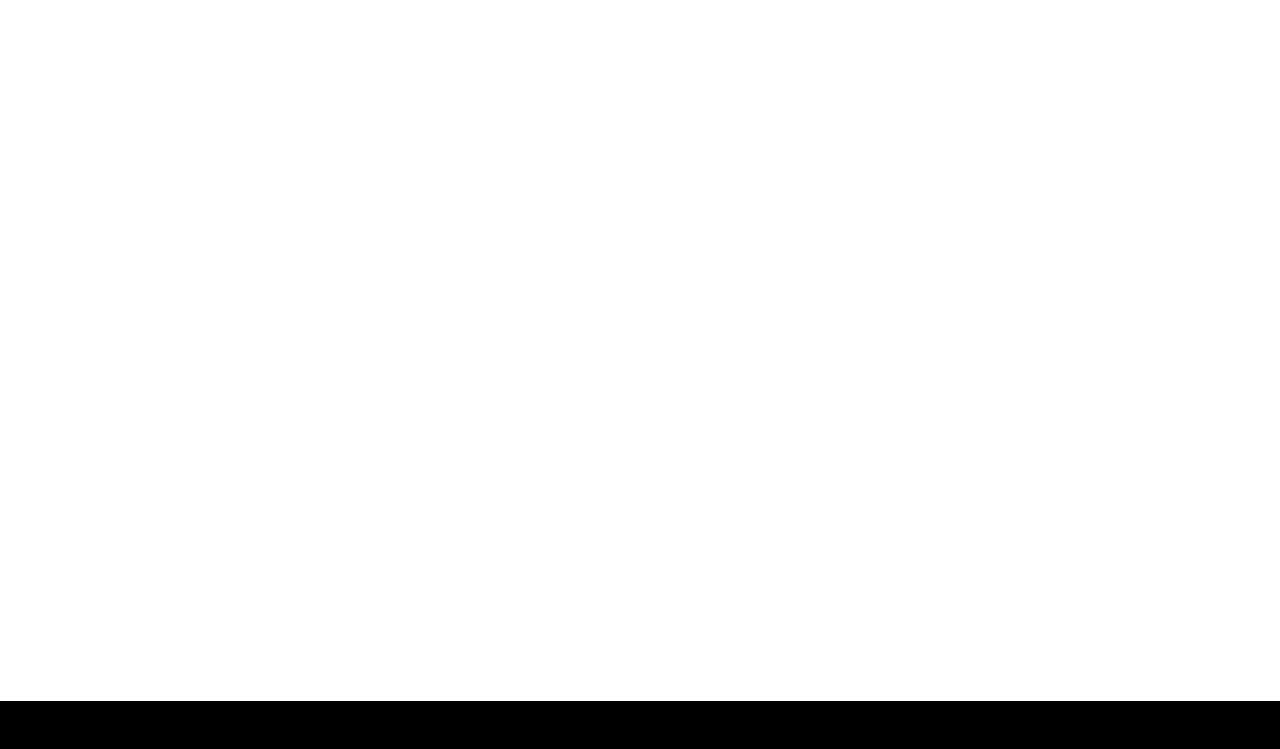
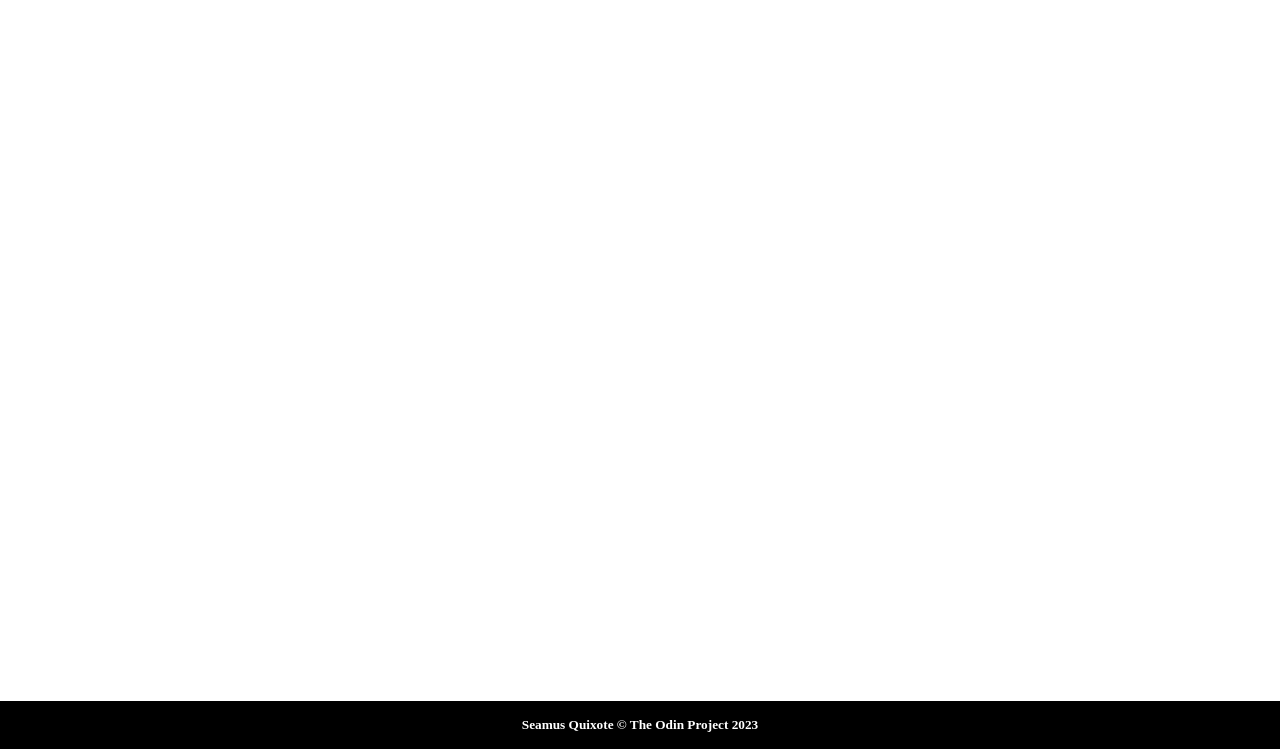
Before and after one commit to SalamanderCtesiphon/vanilla-javascript-todo-list, a website built with webpack: page dist/index.html in a window 1280 px wide. Shown: the part 51-800 px from the top of the page. Built offline with nearby package versions, Linux system fonts and the light colour scheme.

Commit message:
cleaned up the footer link

```diff
--- a/src/index.js
+++ b/src/index.js
@@ -6,11 +6,21 @@ const header = document.createElement('h1');
 header.textContent = 'Project Manager';
 header.classList.add('projectHeader');
 
+
+const pageView = document.createElement('div');
+pageView.classList.add('pageView');
+
 const footer = document.createElement('div');
 footer.classList.add('projectFooter');
 
-const pageView = document.createElement('div');
-pageView.classList.add('pageView');
+const date = new Date().getFullYear();
+footer.innerHTML = `<a href="https://github.com/SalamanderCtesiphon/resturant-page-project" class="footer-link">
+<h5>Seamus Quixote  &#169;  <a href="https://www.theodinproject.com/" class="footer-link"> The Odin Project</a>  <span id="currentYear">${date}</span> </h5>
+</a>`;
+footer.classList.add('footer-link');
+
+
+
 
 
 
--- a/src/style.css
+++ b/src/style.css
@@ -38,3 +38,9 @@
   height: 6vh;
   width: 100vw;
 }
+
+.footer-link {
+  cursor: pointer;
+  text-decoration: none;
+  color: white;
+}
```
Also changed, not shown: dist/bundle.js.
